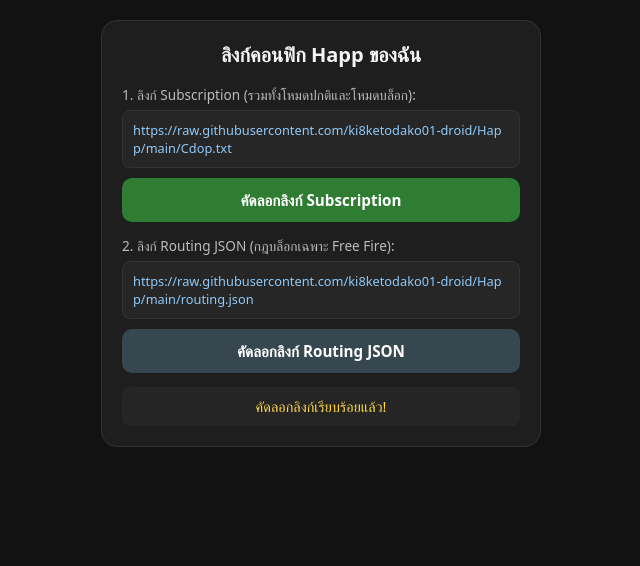
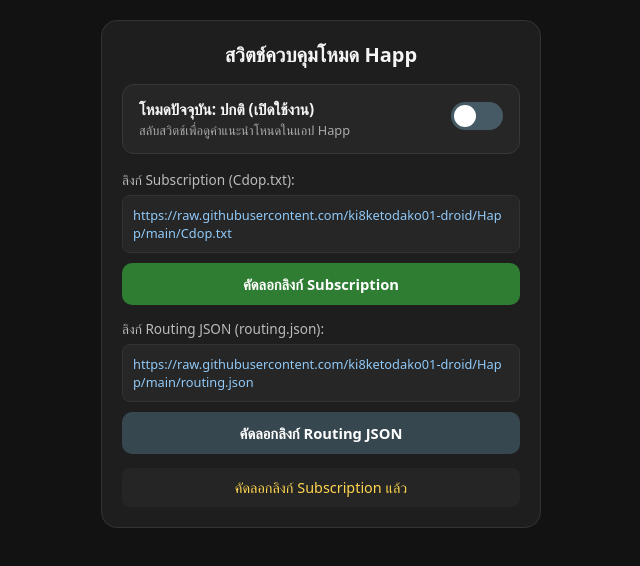
Before and after one commit to ki8ketodako01-droid/Happ, a plain HTML site: page index.html in a window 1280 px wide. Both pictures are taken after a click on the button "คัดลอกลิงก์ Subscription". Shown: the whole page, without its empty margins (319-959 px from the left). Drawn offline with Linux system fonts and the light colour scheme.

Commit message:
Update index.html

```diff
--- a/index.html
+++ b/index.html
@@ -3,7 +3,7 @@
 <head>
   <meta charset="UTF-8" />
   <meta name="viewport" content="width=device-width, initial-scale=1.0" />
-  <title>แผงควบคุม Happ (ไม่ต้องใช้ Token)</title>
+  <title>สวิตช์เปิด-ปิด Happ</title>
   <style>
     * { box-sizing: border-box; font-family: system-ui, -apple-system, sans-serif; }
     body {
@@ -16,7 +16,30 @@
       background: #1e1e1e; border-radius: 16px;
       padding: 20px; border: 1px solid #333;
     }
-    h2 { margin-top: 0; font-size: 1.25rem; text-align: center; }
+    h2 { margin: 0 0 16px; font-size: 1.25rem; text-align: center; }
+    .toggle-row {
+      display: flex; align-items: center; justify-content: space-between;
+      background: #262626; padding: 14px 16px; border-radius: 12px;
+      border: 1px solid #383838; margin-bottom: 16px;
+    }
+    .toggle-title { font-weight: 600; font-size: 0.95rem; }
+    .toggle-sub { font-size: 0.8rem; color: #aaa; margin-top: 2px; }
+    .switch {
+      position: relative; display: inline-block;
+      width: 52px; height: 28px; flex-shrink: 0;
+    }
+    .switch input { opacity: 0; width: 0; height: 0; }
+    .slider {
+      position: absolute; cursor: pointer; inset: 0;
+      background-color: #455a64; transition: 0.25s; border-radius: 28px;
+    }
+    .slider:before {
+      position: absolute; content: "";
+      height: 22px; width: 22px; left: 3px; bottom: 3px;
+      background-color: #fff; transition: 0.25s; border-radius: 50%;
+    }
+    input:checked + .slider { background-color: #c62828; }
+    input:checked + .slider:before { transform: translateX(24px); }
     label { display: block; font-size: 0.85rem; color: #bbb; margin-bottom: 6px; }
     .box {
       background: #262626; padding: 10px; border-radius: 8px;
@@ -24,8 +47,8 @@
       margin-bottom: 10px; border: 1px solid #333;
     }
     .btn {
-      width: 100%; padding: 12px; border: none; border-radius: 10px;
-      font-size: 0.95rem; font-weight: 600; cursor: pointer;
+      width: 100%; padding: 11px; border: none; border-radius: 10px;
+      font-size: 0.92rem; font-weight: 600; cursor: pointer;
       margin-bottom: 14px; background: #2e7d32; color: #fff;
     }
     .btn-secondary { background: #37474f; }
@@ -37,24 +60,52 @@
 </head>
 <body>
   <div class="card">
-    <h2>ลิงก์คอนฟิก Happ ของฉัน</h2>
+    <h2>สวิตช์ควบคุมโหมด Happ</h2>
 
-    <label>1. ลิงก์ Subscription (รวมทั้งโหมดปกติและโหมดบล็อก):</label>
+    <div class="toggle-row">
+      <div>
+        <div class="toggle-title" id="modeLabel">โหมดปัจจุบัน: ปกติ (เปิดใช้งาน)</div>
+        <div class="toggle-sub" id="modeDesc">สลับสวิตช์เพื่อดูคำแนะนำโหนดในแอป Happ</div>
+      </div>
+      <label class="switch">
+        <input type="checkbox" id="modeToggle" onchange="updateModeState()" />
+        <span class="slider"></span>
+      </label>
+    </div>
+
+    <label>ลิงก์ Subscription (Cdop.txt):</label>
     <div class="box" id="subUrl">https://raw.githubusercontent.com/ki8ketodako01-droid/Happ/main/Cdop.txt</div>
-    <button class="btn" onclick="copyText('subUrl')">คัดลอกลิงก์ Subscription</button>
+    <button class="btn" onclick="copyText('subUrl', 'คัดลอกลิงก์ Subscription แล้ว')">คัดลอกลิงก์ Subscription</button>
 
-    <label>2. ลิงก์ Routing JSON (กฎบล็อกเฉพาะ Free Fire):</label>
+    <label>ลิงก์ Routing JSON (routing.json):</label>
     <div class="box" id="routeUrl">https://raw.githubusercontent.com/ki8ketodako01-droid/Happ/main/routing.json</div>
-    <button class="btn btn-secondary" onclick="copyText('routeUrl')">คัดลอกลิงก์ Routing JSON</button>
+    <button class="btn btn-secondary" onclick="copyText('routeUrl', 'คัดลอกลิงก์ Routing JSON แล้ว')">คัดลอกลิงก์ Routing JSON</button>
 
-    <div class="status" id="statusText">พร้อมใช้งาน — กดคัดลอกลิงก์ไปวางในแอป Happ ได้เลย</div>
+    <div class="status" id="statusText">พร้อมใช้งาน — เปิดโหนดที่ต้องการในแอป Happ ได้เลย</div>
   </div>
 
   <script>
-    function copyText(id) {
+    function updateModeState() {
+      const isOn = document.getElementById("modeToggle").checked;
+      const labelEl = document.getElementById("modeLabel");
+      const descEl = document.getElementById("modeDesc");
+      const statusEl = document.getElementById("statusText");
+
+      if (isOn) {
+        labelEl.textContent = "โหมดปัจจุบัน: เปิดสวิตช์บล็อก (Block-FreeFire)";
+        descEl.textContent = "ในแอป Happ ให้เลือกโหนด Block-FreeFire (127.0.0.1:1)";
+        statusEl.textContent = "เปิดสวิตช์บล็อกแล้ว — เลือกโหนด Block-FreeFire ในแอป Happ";
+      } else {
+        labelEl.textContent = "โหมดปัจจุบัน: ปกติ (Normal-Mode)";
+        descEl.textContent = "ในแอป Happ ให้เลือกโหนดปกติหรือปิดการเชื่อมต่อ";
+        statusEl.textContent = "อยู่ในโหมดปกติ — เลือกโหนดปกติหรือปิดการเชื่อมต่อในแอป Happ";
+      }
+    }
+
+    function copyText(id, msg) {
       const text = document.getElementById(id).textContent;
       navigator.clipboard.writeText(text);
-      document.getElementById("statusText").textContent = "คัดลอกลิงก์เรียบร้อยแล้ว!";
+      document.getElementById("statusText").textContent = msg;
     }
   </script>
 </body>
```
